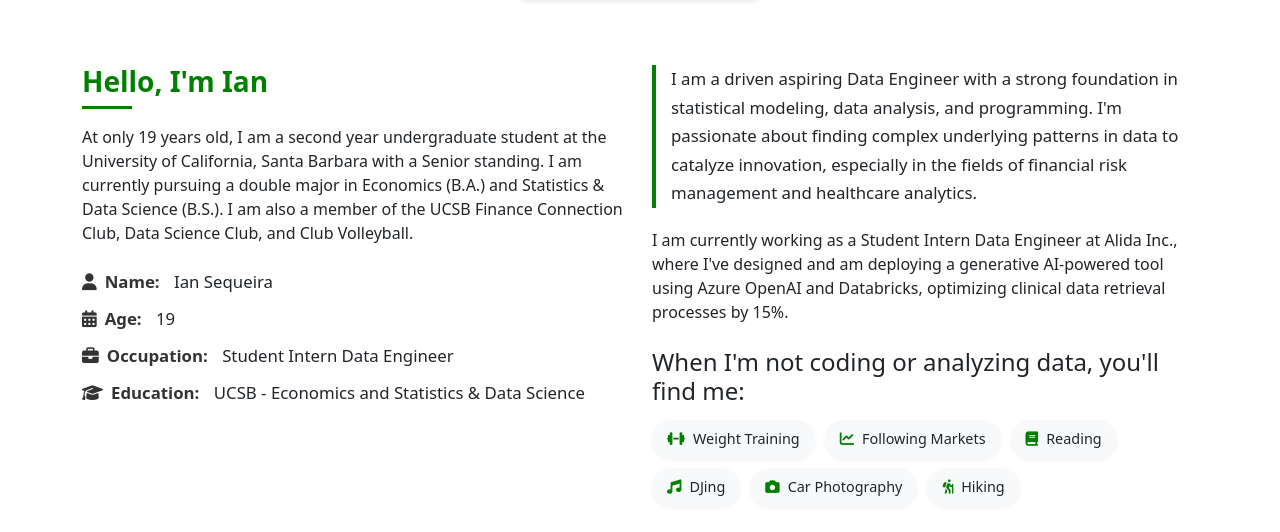
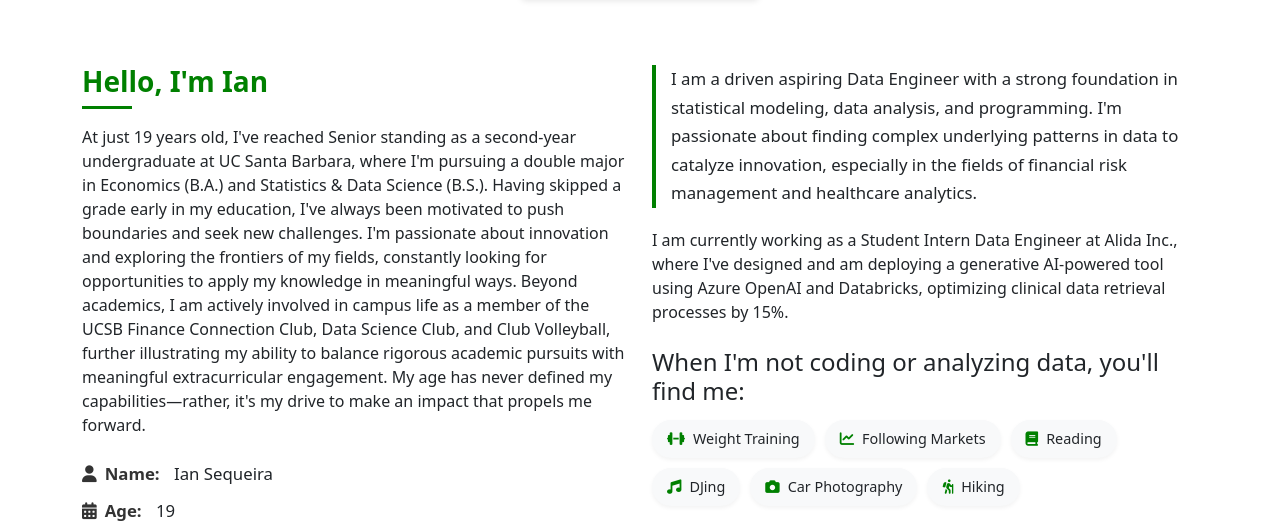
Before and after one commit to taquito22/ian_sequeira, a plain HTML site: page index.html in a window 1280 px wide. Shown: the part 1385-1917 px from the top of the page. Drawn offline with nearby package versions, Linux system fonts and the light colour scheme.

Commit message:
Update index.html
updated personal statement

```diff
--- a/index.html
+++ b/index.html
@@ -105,7 +105,7 @@
             <div class="col-lg-6">
                 <div class="about-text">
                     <h3 class="mb-3">Hello, I'm Ian</h3>
-                    <p>At only 19 years old, I am a second year undergraduate student at the University of California, Santa Barbara with a Senior standing. I am currently pursuing a double major in Economics (B.A.) and Statistics & Data Science (B.S.). I am also a member of the UCSB Finance Connection Club, Data Science Club, and Club Volleyball.</p>
+                    <p>At just 19 years old, I've reached Senior standing as a second-year undergraduate at UC Santa Barbara, where I'm pursuing a double major in Economics (B.A.) and Statistics & Data Science (B.S.). Having skipped a grade early in my education, I've always been motivated to push boundaries and seek new challenges. I'm passionate about innovation and exploring the frontiers of my fields, constantly looking for opportunities to apply my knowledge in meaningful ways. Beyond academics, I am actively involved in campus life as a member of the UCSB Finance Connection Club, Data Science Club, and Club Volleyball, further illustrating my ability to balance rigorous academic pursuits with meaningful extracurricular engagement. My age has never defined my capabilities—rather, it's my drive to make an impact that propels me forward.</p>
 
                     <div class="personal-info mt-4">
                         <ul class="list-unstyled">
```
